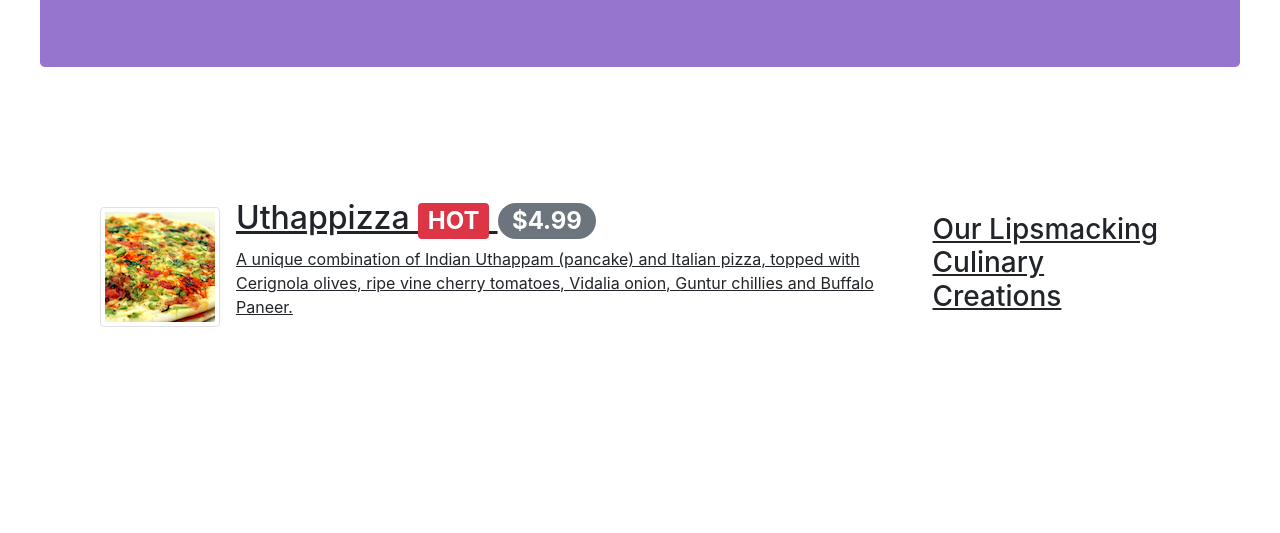
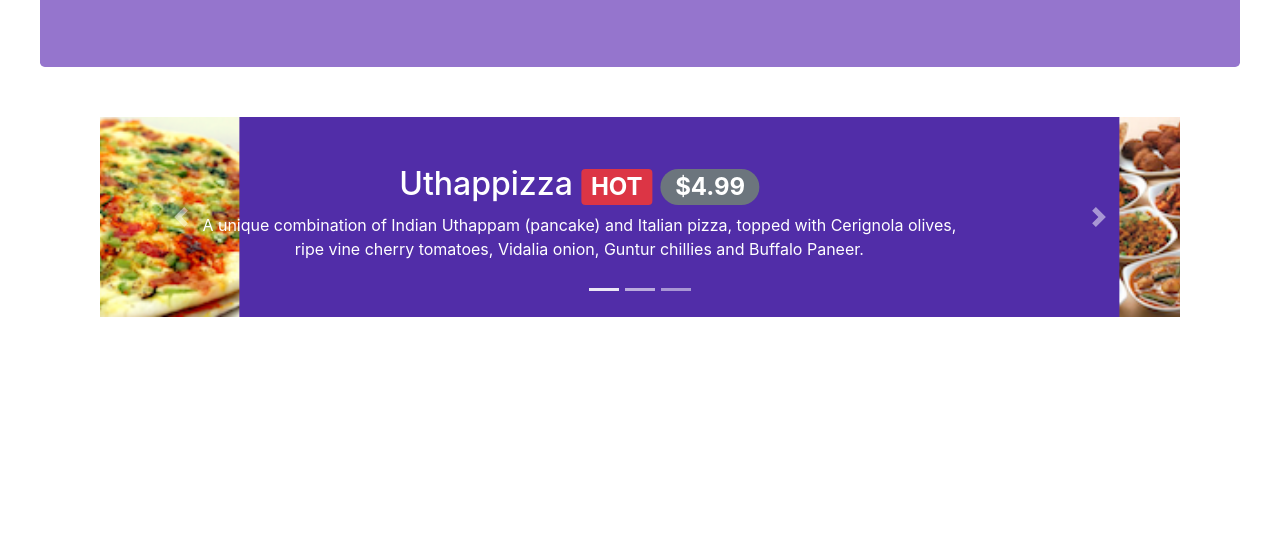
Before and after one commit to aakashHirnotia/Bootstrap_Cousera, a website: page index.html in a window 1280 px wide. Shown: the part 267-800 px from the top of the page. Drawn offline with nearby package versions, Linux system fonts and the light colour scheme.

Commit message:
carousel

```diff
--- a/css/styles.css
+++ b/css/styles.css
@@ -44,3 +44,18 @@ body{
     border-bottom: 1px solid #ddd;
     padding: 10px;
 }
+
+.carousel{
+    background: #512Da8
+}
+
+.carousel-item{
+    height: 200px;
+}
+
+.carousel-item img{
+    position: absolute;
+    top: 0;
+    left: 0;
+    min-height: 200px;
+}
--- a/index.html
+++ b/index.html
@@ -96,6 +96,50 @@
     </header>
 
     <div class="container">
+        <div class="row row-content">
+            <div class="col">
+                <div id="mycarousel" class="carousel slide" data-ride="carousel">
+                    <div class="carousel-inner" role="listbox">
+                        <div class="carousel-item active">
+                            <img class="d-block img-fluid"
+                                src="img/uthappizza.png" alt="uthappizza">
+                            <div class="carousel-caption d-none d-md-block">
+                                <h2>Uthappizza <span class="badge badge-danger">HOT</span> <span class="badge badge-pill badge-secondary">$4.99</span></h2>
+                                <p class="d-none d-sm-block">A unique combination of Indian Uthappam (pancake) and Italian pizza, topped with Cerignola olives, ripe vine cherry tomatoes, Vidalia onion, Guntur chillies and Buffalo Paneer.</p>
+                            </div>
+                        </div>
+                        <div class="carousel-item">
+                            <img class="d-block img-fluid"
+                                src="img/buffet.png" alt="buffet">
+                            <div class="carousel-caption d-none d-md-block">
+                                <h2>Weekend Grand Buffet <span class="badge badge-danger">NEW</span> </h2>
+                                <p class="d-none d-sm-block">Featuring mouthwatering combinations with a choice of five different salads, six enticing appetizers, six main entrees and five choicest desserts. Free flowing bubbly and soft drinks. All for just $19.99 per person </p>
+                            </div>
+                        </div>
+                        <div class="carousel-item">
+                            <img class="d-block img-fluid"
+                                src="img/alberto.png" alt="alberto">
+                            <div class="carousel-caption d-none d-md-block">
+                                <h2 class="mt-0">Alberto Somayya</h2>
+                                <h4>Executive Chef</h4>
+                                <p class="d-none d-sm-block">Award winning three-star Michelin chef with wide International experience having worked closely with whos-who in the culinary world, he specializes in creating mouthwatering Indo-Italian fusion experiences. </p>
+                            </div>
+                        </div>
+                        <ol class="carousel-indicators">
+                            <li data-target="#mycarousel" data-slide-to="0" class="active"></li>
+                            <li data-target="#mycarousel" data-slide-to="1"></li>
+                            <li data-target="#mycarousel" data-slide-to="2"></li>
+                        </ol>
+                        <a class="carousel-control-prev" href="#mycarousel" role="button" data-slide="prev">
+                            <span class="carousel-control-prev-icon"></span>
+                        </a>
+                        <a class="carousel-control-next" href="#mycarousel" role="button" data-slide="next">
+                            <span class="carousel-control-next-icon"></span>
+                        </a>
+                    </div>
+                </div>
+            </div>
+        </div>
         <div class="row row-content align-items-center">
             <div class="col-12 col-sm-4 order-sm-last col-md-3">
                 <h3>Our Lipsmacking Culinary Creations</h3>
```
